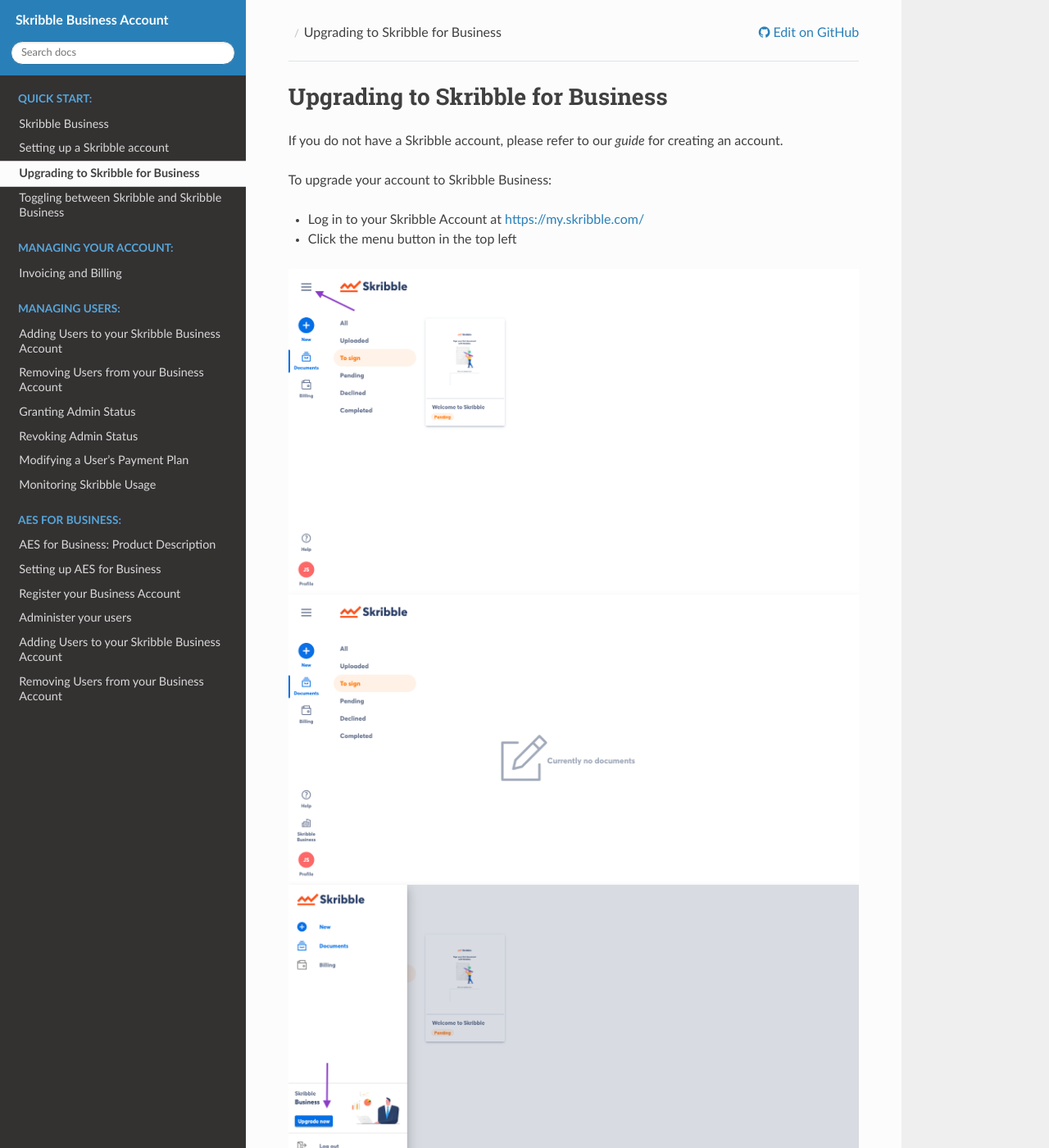
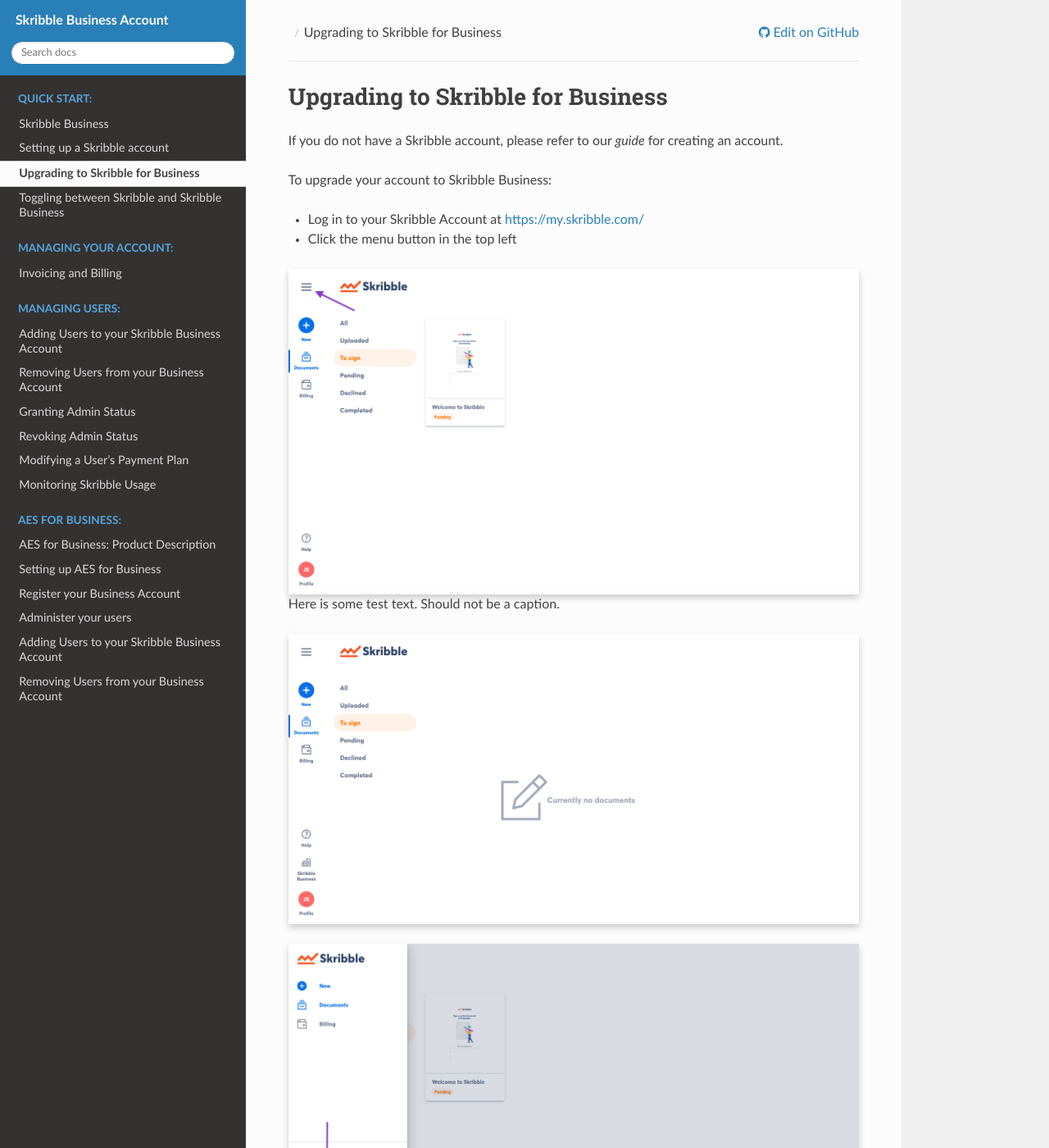
Before and after one commit to matthieu-bt/business-guide, a Sphinx documentation site: the page built from source/quickstart/upgrade.rst, in a window 1280 px wide and 1400 px high. Shown: the whole window at 82% size. Built offline with Sphinx 7.4.7 and the Read the Docs theme 2.0.0, drawn with Linux system fonts in a browser that asks for light colours.

Commit message:
image testing with shadows

```diff
--- a/source/_static/css/custom.css
+++ b/source/_static/css/custom.css
@@ -12,3 +12,7 @@
   margin: 0 4px 0 0;
   padding: 0;
 }
+
+img.with-shadow {
+  box-shadow: 0 4px 8px 0 rgba(0,0,0,.2);
+ }
--- a/source/quickstart/upgrade.rst
+++ b/source/quickstart/upgrade.rst
@@ -15,19 +15,27 @@
     :figclass: align-center
 
 
+Here is some test text. Should not be a caption.
+
 .. figure:: main_screen_test.png
     :alt: testing
-    :class: with-border
-    :figclass: align-center
-    :width: 1400
+    :class: with-shadow
+
 
 .. image:: upgrade_button.png
+    :class: with-shadow
+
 
 .. figure:: menu_test.png
+    :class: with-shadow
+
 
 .. image:: ipad_test.png
+    :class: with-shadow
+
 
 .. figure:: ipad_test2.png
+    :class: with-shadow
 
 
 - Click **Upgrade Now** under "Skribble Business"
```
